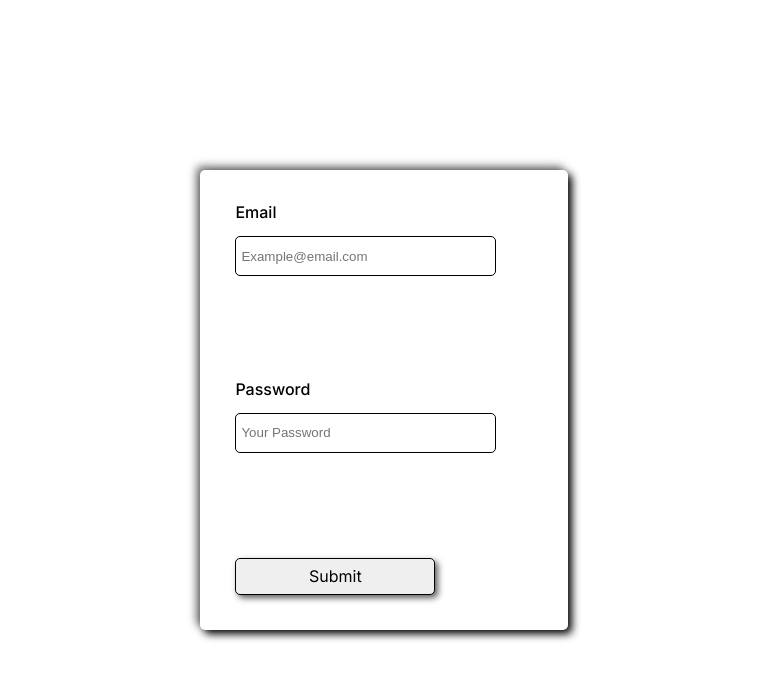
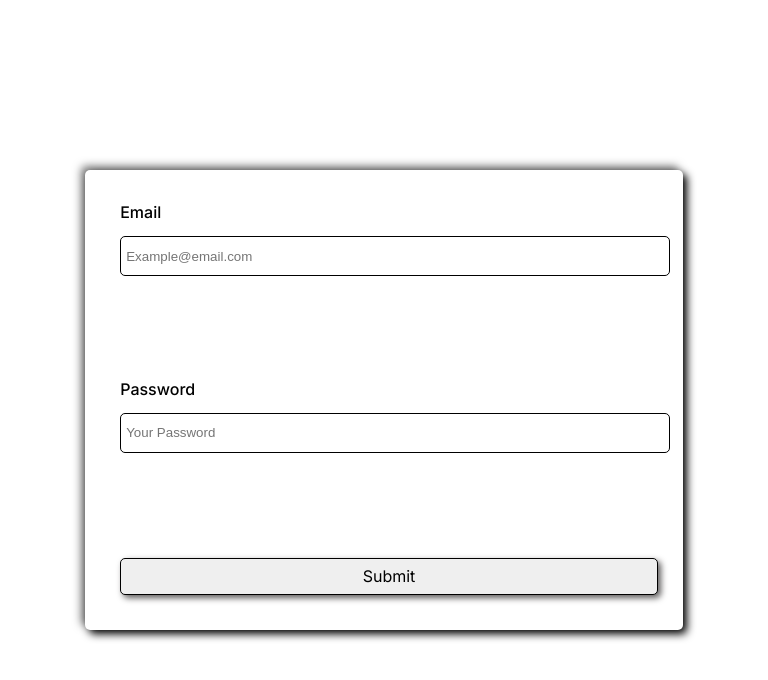
Before and after one commit to avinash-create/signup, a plain HTML site: page index.html in a window 768 px wide. Drawn offline with Linux system fonts and the light colour scheme.

Commit message:
resonsive udate

```diff
--- a/style.css
+++ b/style.css
@@ -16,14 +16,13 @@
     display: flex;
     flex-direction: column;
     justify-content: space-around;
-
-    min-width: 40vw;
-    max-width: 50vw;
+    min-width: 80vw; /* Adjusted for responsiveness */
+    max-width: 90vw; /* Adjusted for responsiveness */
     padding: 30px;
-    /* background-color: aquamarine; */
     border-radius: 5px;
     box-shadow: 4px 4px 8px #000000, -4px -4px 8px #00000083;
 }
+
 #forms {
     height: 100%;
     width: 100%;
@@ -31,16 +30,14 @@
     justify-content: space-between;
     gap: 10px;
     flex-direction: column;
-    /* background-color: orange; */
     padding: 5px;
 }
 
 .inputCont {
-    width: 81%;
-    height: 35%;
+    width: 100%; /* Adjusted for responsiveness */
+    height: auto; /* Adjusted for responsiveness */
     display: flex;
     flex-direction: column;
-    /* background-color: orangered; */
 }
 
 .inputCont > label {
@@ -63,7 +60,7 @@
 }
 
 button {
-    width: 200px;
+    width: 100%; /* Adjusted for responsiveness */
     padding: 10px 20px;
     font-family: Inter;
     font-size: 16px;
@@ -76,3 +73,18 @@
     box-shadow: 3px 3px 6px #5e5c5c;
     cursor: pointer;
 }
+
+/* Media Queries for responsiveness */
+@media screen and (min-width: 768px) {
+    .container {
+        min-width: 40vw;
+        max-width: 50vw;
+    }
+}
+
+@media screen and (max-width: 768px) {
+    .container {
+        min-width: 70vw;
+        max-width: 80vw;
+    }
+}
```
Lines whose indentation alone changed are shown as unchanged.
